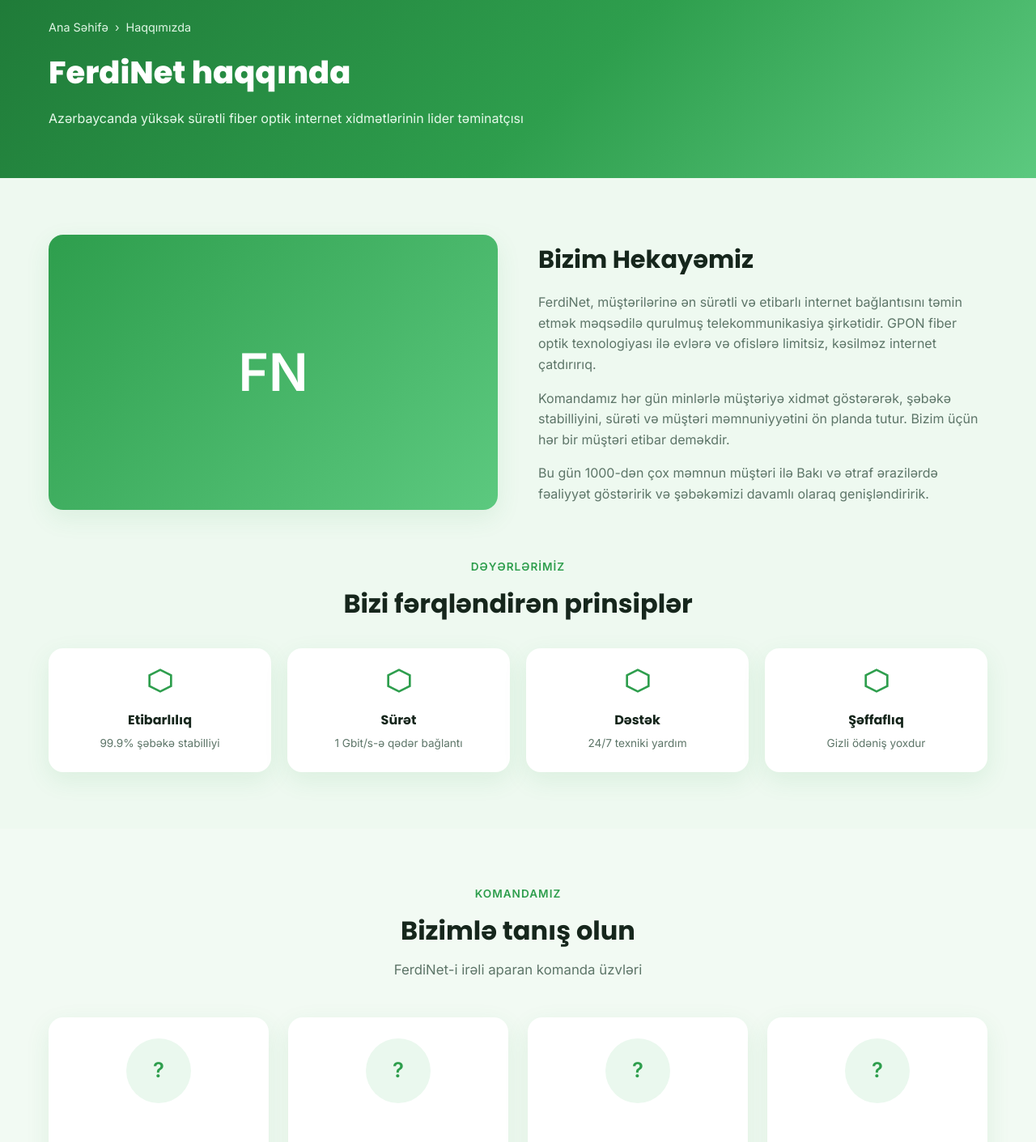
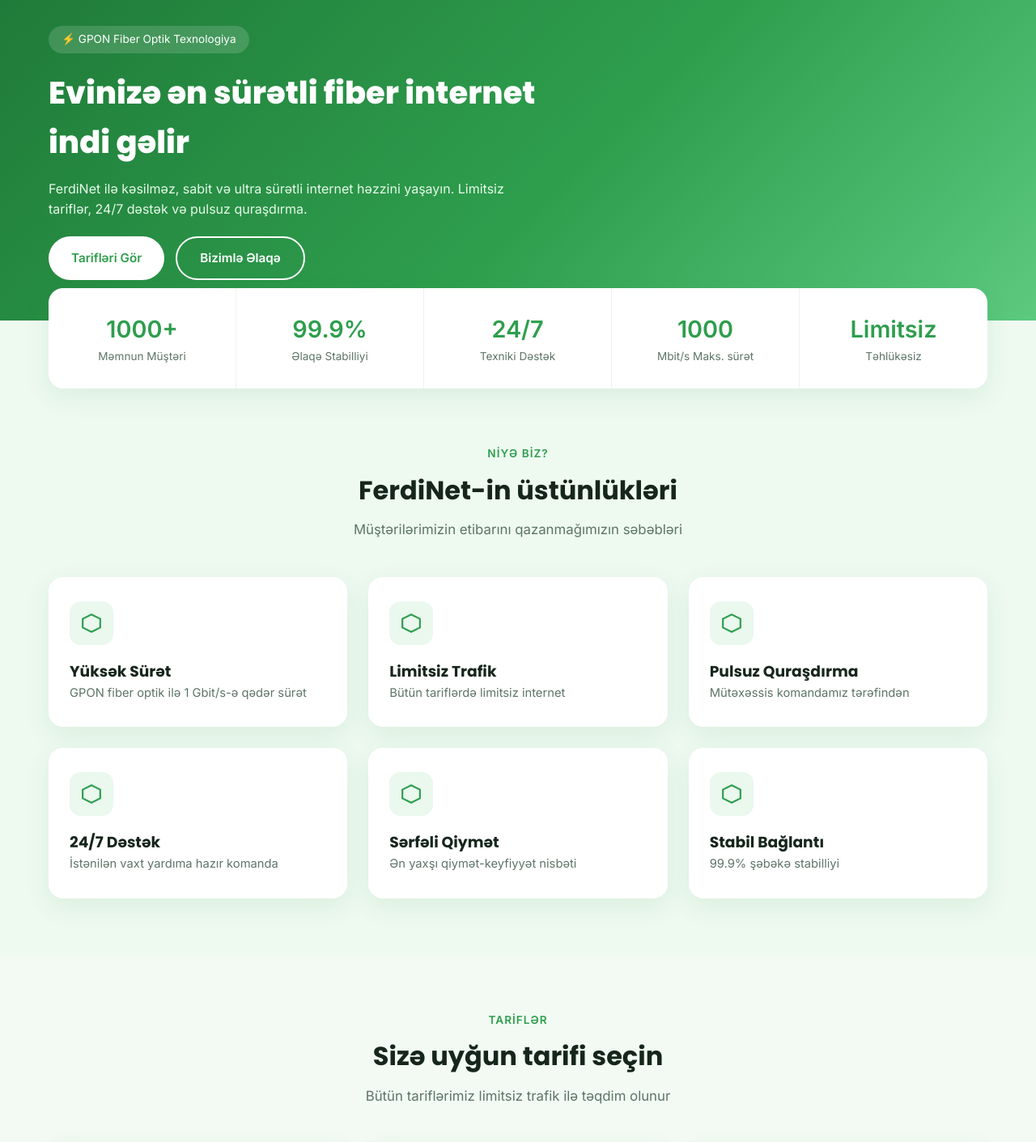
Before and after one commit to Samir210-az/FerdiNet, a Next.js app: page / in a window 1280 px wide. Shown: the part 140-1551 px from the top of the page at 81% size. Built offline with nearby package versions, Linux system fonts and the light colour scheme.

Commit message:
KRİTİK FİX: Ana səhifə (src/app/page.tsx) səhvən Haqqımızda məzmunu ilə əvəzlənmişdi - bərpa edildi

```diff
--- a/src/app/page.tsx
+++ b/src/app/page.tsx
@@ -1,74 +1,71 @@
 import Header from "@/components/Header";
 import Footer from "@/components/Footer";
 import Link from "next/link";
+import { PLANS } from "@/lib/plans";
 
-export const metadata = { title: "Haqqımızda - FerdiNet" };
-
-const VALUES = [
-  ["Etibarlılıq", "99.9% şəbəkə stabilliyi"],
-  ["Sürət", "1 Gbit/s-ə qədər bağlantı"],
-  ["Dəstək", "24/7 texniki yardım"],
-  ["Şəffaflıq", "Gizli ödəniş yoxdur"],
-];
-
-const TEAM_ROLES = [
-  "Baş Direktor",
-  "Texniki Direktor",
-  "Satış üzrə Menecer",
-  "Müştəri Dəstəyi Rəhbəri",
-];
-
-export default function Haqqinda() {
+export default function Home() {
   return (
     <>
       <Header />
-      <section className="banner" style={{padding:"50px 0 40px"}}>
+      <section className="banner">
         <div className="container">
-          <div className="breadcrumb"><Link href="/">Ana Səhifə</Link> › <span>Haqqımızda</span></div>
-          <h1>FerdiNet haqqında</h1>
-          <p>Azərbaycanda yüksək sürətli fiber optik internet xidmətlərinin lider təminatçısı</p>
+          <div style={{display:"inline-flex",alignItems:"center",gap:8,background:"rgba(255,255,255,.15)",padding:"6px 16px",borderRadius:50,fontSize:".85rem",marginBottom:18,position:"relative",zIndex:2}}>⚡ GPON Fiber Optik Texnologiya</div>
+          <h1>Evinizə ən sürətli fiber internet indi gəlir</h1>
+          <p>FerdiNet ilə kəsilməz, sabit və ultra sürətli internet həzzini yaşayın. Limitsiz tariflər, 24/7 dəstək və pulsuz quraşdırma.</p>
+          <div className="banner-buttons">
+            <Link href="/tariflar" className="btn btn-light">Tarifləri Gör</Link>
+            <Link href="/elaqe" className="btn btn-outline-white">Bizimlə Əlaqə</Link>
+          </div>
         </div>
       </section>
 
+      <div className="container">
+        <div className="stats">
+          <div className="stat"><div className="stat-num">1000+</div><div className="stat-label">Məmnun Müştəri</div></div>
+          <div className="stat"><div className="stat-num">99.9%</div><div className="stat-label">Əlaqə Stabilliyi</div></div>
+          <div className="stat"><div className="stat-num">24/7</div><div className="stat-label">Texniki Dəstək</div></div>
+          <div className="stat"><div className="stat-num">1000</div><div className="stat-label">Mbit/s Maks. sürət</div></div>
+          <div className="stat"><div className="stat-num">Limitsiz</div><div className="stat-label">Təhlükəsiz</div></div>
+        </div>
+      </div>
+
       <section className="section">
         <div className="container">
-          <div style={{display:"grid",gridTemplateColumns:"1fr 1fr",gap:50,alignItems:"center"}} className="about-grid-resp">
-            <div style={{width:"100%",borderRadius:"var(--radius)",boxShadow:"var(--shadow)",background:"linear-gradient(135deg,#2e9e4d,#5cc97f)",minHeight:340,display:"flex",alignItems:"center",justifyContent:"center",color:"#fff",fontSize:"4rem",fontWeight:800}}>FN</div>
-            <div>
-              <h2 style={{fontSize:"1.9rem",marginBottom:16}}>Bizim Hekayəmiz</h2>
-              <p style={{color:"var(--text-muted)",marginBottom:16}}>FerdiNet, müştərilərinə ən sürətli və etibarlı internet bağlantısını təmin etmək məqsədilə qurulmuş telekommunikasiya şirkətidir. GPON fiber optik texnologiyası ilə evlərə və ofislərə limitsiz, kəsilməz internet çatdırırıq.</p>
-              <p style={{color:"var(--text-muted)",marginBottom:16}}>Komandamız hər gün minlərlə müştəriyə xidmət göstərərək, şəbəkə stabilliyini, sürəti və müştəri məmnuniyyətini ön planda tutur. Bizim üçün hər bir müştəri etibar deməkdir.</p>
-              <p style={{color:"var(--text-muted)"}}>Bu gün 1000-dən çox məmnun müştəri ilə Bakı və ətraf ərazilərdə fəaliyyət göstəririk və şəbəkəmizi davamlı olaraq genişləndiririk.</p>
-            </div>
-          </div>
-
-          <div style={{marginTop:60}}>
-            <span className="eyebrow">Dəyərlərimiz</span>
-            <h2 className="section-title">Bizi fərqləndirən prinsiplər</h2>
-            <div style={{display:"grid",gridTemplateColumns:"repeat(4,1fr)",gap:20,marginTop:30}} className="values-grid-resp">
-              {VALUES.map(([t,d]) => (
-                <div className="card" key={t} style={{textAlign:"center",padding:"24px 18px"}}>
-                  <svg viewBox="0 0 24 24" fill="none" stroke="currentColor" strokeWidth="2" style={{width:32,height:32,color:"var(--primary)",margin:"0 auto 12px"}}><path d="M12 2 2 7v10l10 5 10-5V7z"/></svg>
-                  <h4 style={{fontSize:"1rem",marginBottom:6}}>{t}</h4>
-                  <p style={{fontSize:".85rem",color:"var(--text-muted)"}}>{d}</p>
-                </div>
-              ))}
-            </div>
+          <span className="eyebrow">Niyə Biz?</span>
+          <h2 className="section-title">FerdiNet-in üstünlükləri</h2>
+          <p className="section-sub">Müştərilərimizin etibarını qazanmağımızın səbəbləri</p>
+          <div className="grid-3">
+            {[
+              ["Yüksək Sürət","GPON fiber optik ilə 1 Gbit/s-ə qədər sürət"],
+              ["Limitsiz Trafik","Bütün tariflərdə limitsiz internet"],
+              ["Pulsuz Quraşdırma","Mütəxəssis komandamız tərəfindən"],
+              ["24/7 Dəstək","İstənilən vaxt yardıma hazır komanda"],
+              ["Sərfəli Qiymət","Ən yaxşı qiymət-keyfiyyət nisbəti"],
+              ["Stabil Bağlantı","99.9% şəbəkə stabilliyi"],
+            ].map(([t,d]) => (
+              <div className="card" key={t}>
+                <div className="icon-box"><svg viewBox="0 0 24 24" fill="none" stroke="currentColor" strokeWidth="2"><path d="M12 2 2 7v10l10 5 10-5V7z"/></svg></div>
+                <h3>{t}</h3><p style={{color:"var(--text-muted)",fontSize:".92rem"}}>{d}</p>
+              </div>
+            ))}
           </div>
         </div>
       </section>
 
       <section className="section section-alt">
         <div className="container">
-          <span className="eyebrow">Komandamız</span>
-          <h2 className="section-title">Bizimlə tanış olun</h2>
-          <p className="section-sub">FerdiNet-i irəli aparan komanda üzvləri</p>
-          <div style={{display:"grid",gridTemplateColumns:"repeat(4,1fr)",gap:24}} className="team-grid-resp">
-            {TEAM_ROLES.map((role) => (
-              <div className="card" key={role} style={{textAlign:"center",padding:"26px 18px"}}>
-                <div style={{width:80,height:80,borderRadius:"50%",background:"var(--primary-light)",display:"flex",alignItems:"center",justifyContent:"center",margin:"0 auto 14px",fontWeight:800,color:"var(--primary)",fontSize:"1.6rem"}}>?</div>
-                <h4 style={{fontSize:"1rem",marginBottom:4}}>&nbsp;</h4>
-                <span style={{fontSize:".85rem",color:"var(--text-muted)"}}>{role}</span>
+          <span className="eyebrow">Tariflər</span>
+          <h2 className="section-title">Sizə uyğun tarifi seçin</h2>
+          <p className="section-sub">Bütün tariflərimiz limitsiz trafik ilə təqdim olunur</p>
+          <div className="plans-grid">
+            {PLANS.map((p) => (
+              <div className={"plan-card" + (p.popular ? " popular" : "")} key={p.name}>
+                {p.popular && <div className="badge-popular">⭐ Ən Populyar</div>}
+                <div className="plan-name">{p.name}</div>
+                <div className="plan-speed">{p.speed}<span>Mbit/s</span></div>
+                <div className="plan-price">{p.price} ₼<span>/ay</span></div>
+                <ul className="plan-features"><li>✓ Limitsiz İnternet</li><li>✓ Pulsuz Quraşdırma</li><li>✓ Wi-Fi Modem Daxil</li><li>✓ 24/7 Dəstək</li></ul>
+                <Link href="/elaqe" className="btn btn-primary">Seç</Link>
               </div>
             ))}
           </div>
@@ -77,11 +74,11 @@
 
       <section className="section">
         <div className="cta container">
-          <h2>Bizimlə qoşulmağa hazırsınız?</h2>
-          <p>FerdiNet ailəsinə qoşulun, sürətli internetin fərqini hiss edin</p>
+          <h2>Qoşulma PULSUZ</h2>
+          <p>Yeni müştərilərimizə xüsusi kampaniya — qoşulma tamamilə pulsuz</p>
           <div className="cta-buttons">
-            <Link href="/tariflar" className="btn btn-light">Tarifləri Gör</Link>
-            <Link href="/elaqe" className="btn btn-outline-white">Bizimlə Əlaqə</Link>
+            <Link href="/elaqe" className="btn btn-light">İndi Qoşul</Link>
+            <Link href="/tariflar" className="btn btn-outline-white">Tarifləri Gör</Link>
           </div>
         </div>
       </section>
```
